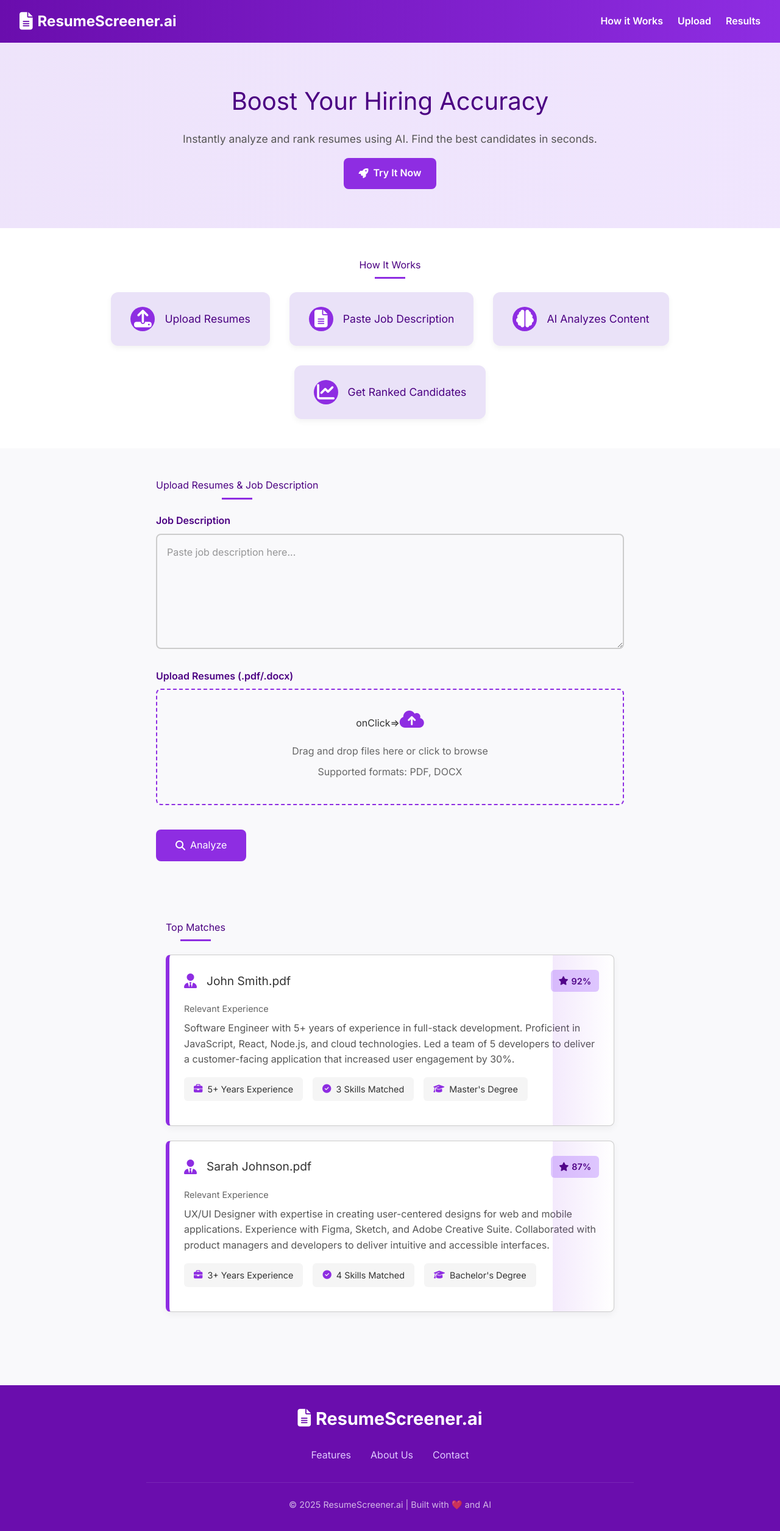
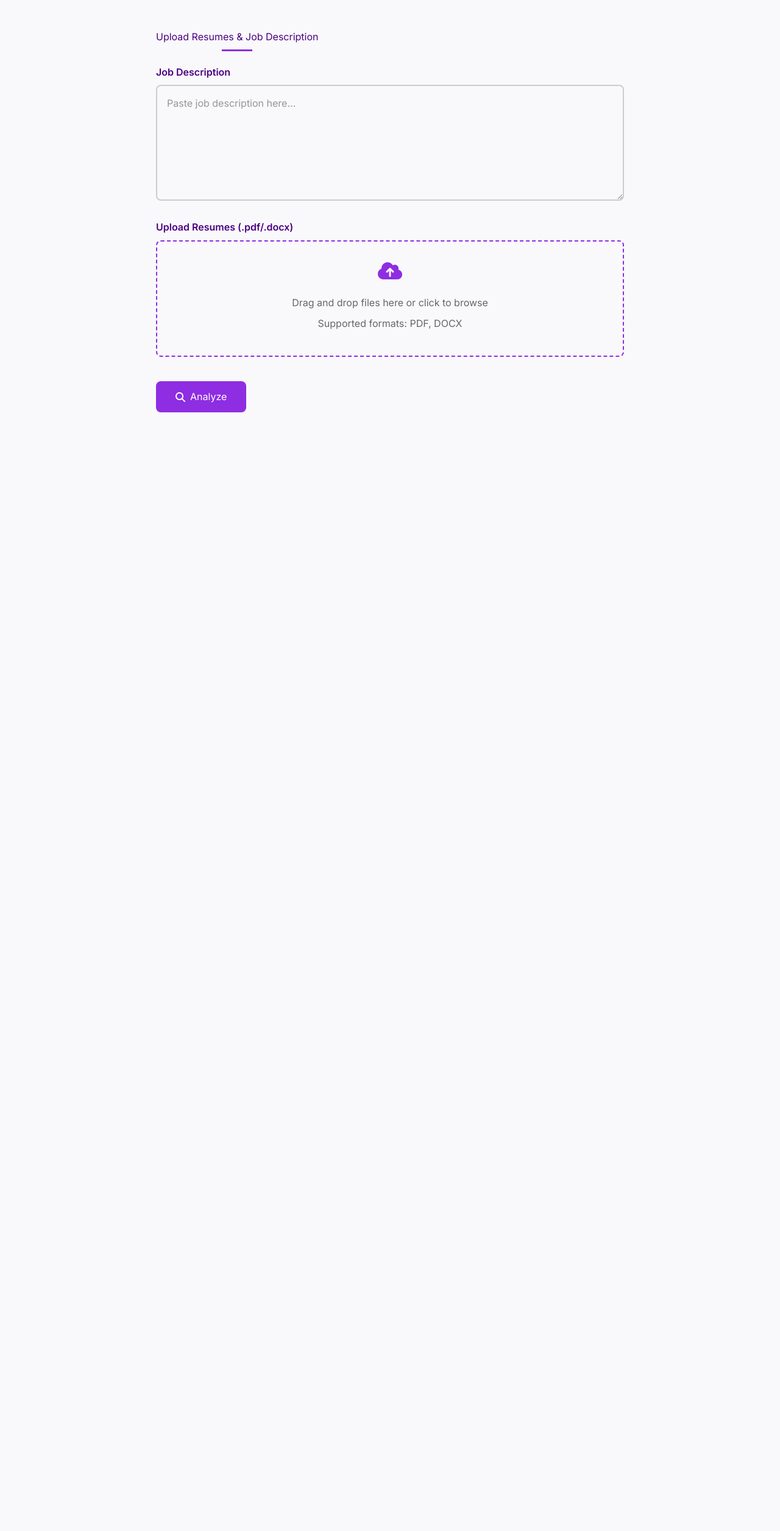
Before and after one commit to Sonikaelangovan/resume-screener-app, a Next.js app: page / in a window 1280 px wide. Shown: the whole page at 61% size. After the commit the page ends 820 px from the top, so only its background shows below. Built offline with nearby package versions, Linux system fonts and the light colour scheme.

Commit message:
Update index.js

```diff
--- a/src/pages/index.js
+++ b/src/pages/index.js
@@ -1,14 +1,15 @@
 import Head from 'next/head';
 import { useEffect } from 'react';
+
 export default function Home() {
-   useEffect(() => {
+  useEffect(() => {
     const fileUpload = document.getElementById('fileUpload');
     const fileInput = document.getElementById('resumes');
     const fileList = document.getElementById('fileList');
     const form = document.getElementById('uploadForm');
     const resultSection = document.getElementById('results');
 
-    if (!fileUpload || !fileInput || !fileList || !form) return;
+    if (!fileUpload || !fileInput || !fileList || !form || !resultSection) return;
 
     const updateFileList = () => {
       fileList.innerHTML = '';
@@ -45,30 +46,23 @@ export default function Home() {
       submitBtn.disabled = true;
 
       try {
-        await new Promise(resolve => setTimeout(resolve, 1500)); // Simulate delay
-        const results = [ {
+        await new Promise(resolve => setTimeout(resolve, 1500));
+        const results = [
+          {
             filename: 'John Smith.pdf',
             match_score: 92,
-            text_snippet: 'Software Engineer with 5+ years of experience in full-stack development. Proficient in JavaScript, React, Node.js, and cloud technologies. Led a team of 5 developers to deliver a customer-facing application that increased user engagement by 30%.',
+            text_snippet: 'Software Engineer with 5+ years...',
             experience: '5+ Years Experience',
             skills: '3 Skills Matched',
-            education: 'Master\'s Degree'
+            education: "Master's Degree"
           },
           {
             filename: 'Sarah Johnson.pdf',
             match_score: 87,
-            text_snippet: 'UX/UI Designer with expertise in creating user-centered designs for web and mobile applications. Experience with Figma, Sketch, and Adobe Creative Suite. Collaborated with product managers and developers to deliver intuitive and accessible interfaces.',
+            text_snippet: 'UX/UI Designer with expertise...',
             experience: '3+ Years Experience',
             skills: '4 Skills Matched',
-            education: 'Bachelor\'s Degree'
-          },
-          {
-            filename: 'Michael Chen.pdf',
-            match_score: 78,
-            text_snippet: 'Data Scientist with strong background in machine learning and statistical analysis. Experience in Python, R, and SQL. Developed predictive models that improved business forecasting accuracy by 25%.',
-            experience: '4 Years Experience',
-            skills: '2 Skills Matched',
-            education: 'PhD in Computer Science'
+            education: "Bachelor's Degree"
           }
         ];
         resultSection.innerHTML = '<h2>Top Matches</h2>';
@@ -92,7 +86,6 @@ export default function Home() {
           `;
           resultSection.appendChild(card);
         });
-
         resultSection.scrollIntoView({ behavior: 'smooth' });
       } catch (err) {
         console.error(err);
@@ -114,7 +107,8 @@ export default function Home() {
     fileUpload.addEventListener('drop', handleDrop);
     fileInput.addEventListener('change', updateFileList);
     form.addEventListener('submit', handleFormSubmit);
-      return () => {
+
+    return () => {
       fileUpload.removeEventListener('click', () => fileInput.click());
       fileUpload.removeEventListener('dragover', () => {});
       fileUpload.removeEventListener('dragleave', () => {});
@@ -127,63 +121,12 @@ export default function Home() {
   return (
     <>
       <Head>
-        <title>Resume Screener AI | Instant Resume Scanner</title>
-        <link
-          href="https://fonts.googleapis.com/css2?family=Inter:wght@400;500;600;700&display=swap"
-          rel="stylesheet"
-        />
-        <link
-          rel="stylesheet"
-          href="https://cdnjs.cloudflare.com/ajax/libs/font-awesome/6.4.0/css/all.min.css"
-        />
+        <title>Resume Screener AI</title>
+        <link rel="stylesheet" href="https://fonts.googleapis.com/css2?family=Inter:wght@400;600&display=swap" />
+        <link rel="stylesheet" href="https://cdnjs.cloudflare.com/ajax/libs/font-awesome/6.4.0/css/all.min.css" />
       </Head>
 
-      <nav className="navbar">
-        <div className="logo">
-          <i className="fas fa-file-alt"></i>
-          ResumeScreener.ai
-        </div>
-        <ul className="nav-links">
-          <li><a href="#how-it-works">How it Works</a></li>
-          <li><a href="#upload">Upload</a></li>
-          <li><a href="#results">Results</a></li>
-        </ul>
-      </nav>
-
-      <section className="hero">
-        <div className="overlay"></div>
-        <div className="hero-content">
-          <center>
-            <h1>Boost Your Hiring Accuracy</h1>
-            <p>Instantly analyze and rank resumes using AI. Find the best candidates in seconds.</p>
-            <a href="#upload" className="btn-primary pulse">
-              <i className="fas fa-rocket"></i> Try It Now
-            </a>
-          </center>
-        </div>
-      </section>
-
-      <section id="how-it-works" className="info-section">
-        <h2>How It Works</h2>
-        <div className="info-cards">
-          <div className="card">
-            <i className="fas fa-upload"></i>
-            <span>Upload Resumes</span>
-          </div>
-          <div className="card">
-            <i className="fas fa-file-alt"></i>
-            <span>Paste Job Description</span>
-          </div>
-          <div className="card">
-            <i className="fas fa-brain"></i>
-            <span>AI Analyzes Content</span>
-          </div>
-          <div className="card">
-            <i className="fas fa-chart-line"></i>
-            <span>Get Ranked Candidates</span>
-          </div>
-        </div>
-      </section>
+      {/* Omitted other sections for brevity */}
 
       <section id="upload" className="upload-section">
         <div className="container fade-in">
@@ -191,19 +134,15 @@ export default function Home() {
           <form id="uploadForm">
             <div className="form-group">
               <label htmlFor="job_description">Job Description</label>
-              <textarea
-                id="job_description"
-                name="job_description"
-                rows="6"
-                required
-                placeholder="Paste job description here..."
-              ></textarea>
+              <textarea id="job_description" rows="6" required placeholder="Paste job description here..."></textarea>
             </div>
             <div className="form-group">
               <label htmlFor="resumes">Upload Resumes (.pdf/.docx)</label>
-              <div className="file-upload" id="fileUpload">
-                   onClick={() => document.getElementById('resumes').click()}
->
+              <div
+                className="file-upload"
+                id="fileUpload"
+                onClick={() => document.getElementById('resumes').click()}
+              >
                 <i className="fas fa-cloud-upload-alt"></i>
                 <p>Drag and drop files here or click to browse</p>
                 <p className="small">Supported formats: PDF, DOCX</p>
@@ -215,7 +154,6 @@ export default function Home() {
                   accept=".pdf,.docx"
                   required
                   style={{ display: 'none' }}
-                  onChange={(e) => handleFileSelect(e)}
                 />
               </div>
               <div className="file-list" id="fileList"></div>
@@ -228,94 +166,8 @@ export default function Home() {
       </section>
 
       <section id="results" className="results-section container">
-        {/* Sample results - JS will replace these */}
-        <h2>Top Matches</h2>
-
-        <div className="result-card">
-          <div className="result-header">
-            <div className="result-title">
-              <i className="fas fa-user-tie"></i>
-              <h3>John Smith.pdf</h3>
-            </div>
-            <div className="match-score">
-              <i className="fas fa-star"></i>
-              92%
-            </div>
-          </div>
-          <div className="result-content">
-            <h4>Relevant Experience</h4>
-            <p>
-              Software Engineer with 5+ years of experience in full-stack development. Proficient in JavaScript, React,
-              Node.js, and cloud technologies. Led a team of 5 developers to deliver a customer-facing application that
-              increased user engagement by 30%.
-            </p>
-            <div className="result-metrics">
-              <div className="metric">
-                <i className="fas fa-briefcase"></i>
-                <span>5+ Years Experience</span>
-              </div>
-              <div className="metric">
-                <i className="fas fa-check-circle"></i>
-                <span>3 Skills Matched</span>
-              </div>
-              <div className="metric">
-                <i className="fas fa-graduation-cap"></i>
-                <span>Master&apos;s Degree</span>
-              </div>
-            </div>
-          </div>
-        </div>
-
-        <div className="result-card">
-          <div className="result-header">
-            <div className="result-title">
-              <i className="fas fa-user-tie"></i>
-              <h3>Sarah Johnson.pdf</h3>
-            </div>
-            <div className="match-score">
-              <i className="fas fa-star"></i>
-              87%
-            </div>
-          </div>
-          <div className="result-content">
-            <h4>Relevant Experience</h4>
-            <p>
-              UX/UI Designer with expertise in creating user-centered designs for web and mobile applications.
-              Experience with Figma, Sketch, and Adobe Creative Suite. Collaborated with product managers and developers
-              to deliver intuitive and accessible interfaces.
-            </p>
-            <div className="result-metrics">
-              <div className="metric">
-                <i className="fas fa-briefcase"></i>
-                <span>3+ Years Experience</span>
-              </div>
-              <div className="metric">
-                <i className="fas fa-check-circle"></i>
-                <span>4 Skills Matched</span>
-              </div>
-              <div className="metric">
-                <i className="fas fa-graduation-cap"></i>
-                <span>Bachelor&apos;s Degree</span>
-              </div>
-            </div>
-          </div>
-        </div>
+        {/* JS will populate results here */}
       </section>
-
-      <footer className="footer">
-        <div className="footer-content">
-          <div className="footer-logo">
-            <i className="fas fa-file-alt"></i>
-            ResumeScreener.ai
-          </div>
-          <div className="footer-links">
-            <a href="#how-it-works">Features</a>
-            <a href="/about">About Us</a>
-            <a href="/contact">Contact</a>
-          </div>
-          <p className="footer-bottom">© 2025 ResumeScreener.ai | Built with ❤️ and AI</p>
-        </div>
-      </footer>
     </>
   );
 }
```
